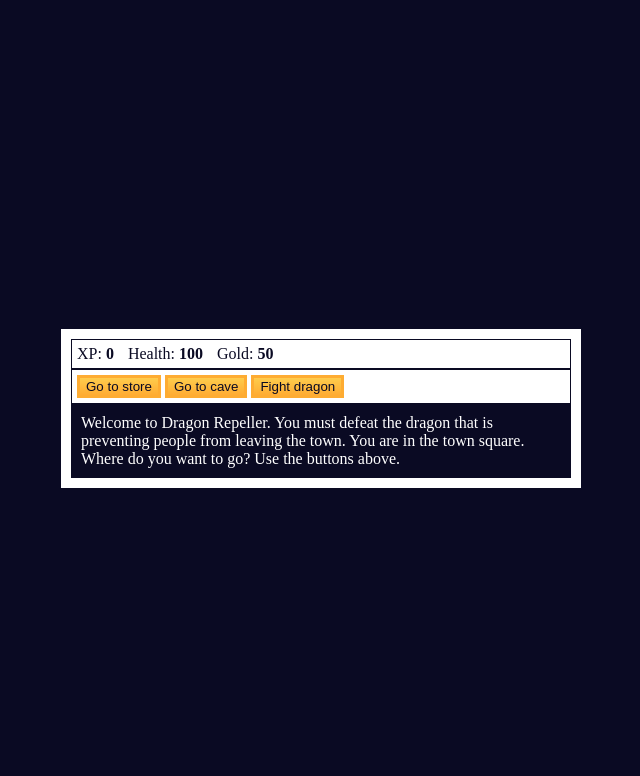
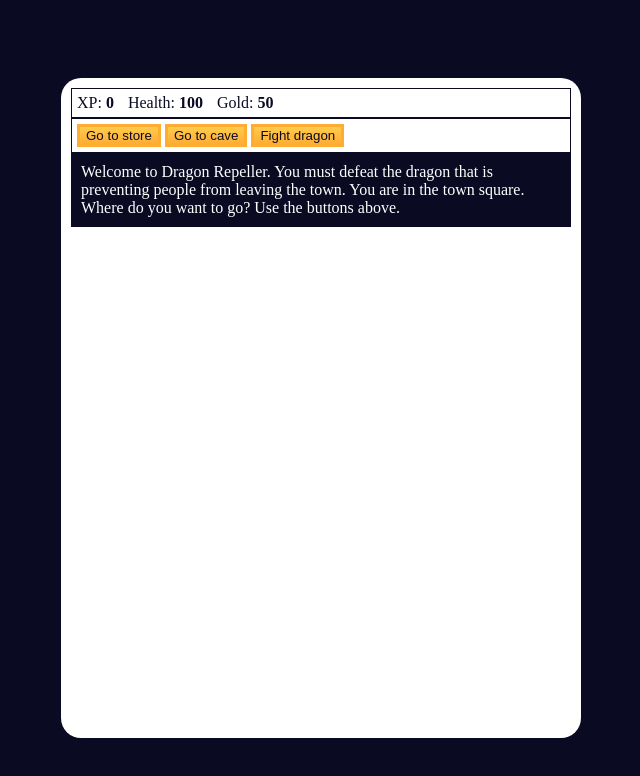
Before and after one commit to gatteoelmo/aSimpleRolePlayingGame, a plain HTML site: page index.html in a window 1280 px wide. Shown: the whole page, without its empty margins (327-967 px from the left). Drawn offline with Linux system fonts and the light colour scheme.

Commit message:
Update styles.css

```diff
--- a/style/styles.css
+++ b/style/styles.css
@@ -1,3 +1,9 @@
+html {
+    scroll-behavior: smooth;
+    overflow-x: hidden;
+    overflow-y: hidden;
+}
+
 body {
     background-color: #0a0a23;
     display: flex;
@@ -17,10 +23,11 @@ body {
 
 #game {
     max-width: 500px;
-    max-height: 400px;
+    height: 80vh;
     background-color: #ffffff;
     color: #ffffff;
     padding: 10px;
+    border-radius: 20px;
 }
 
 #controls,
```
